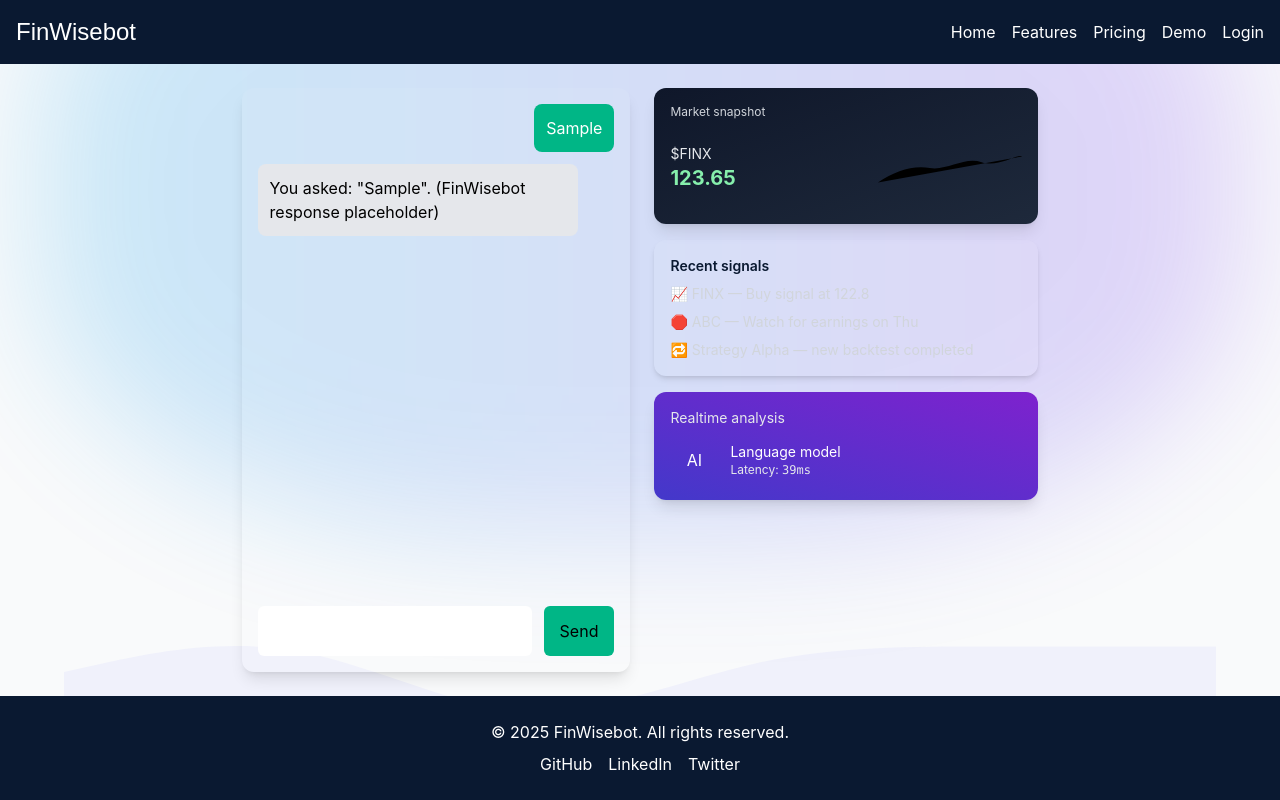
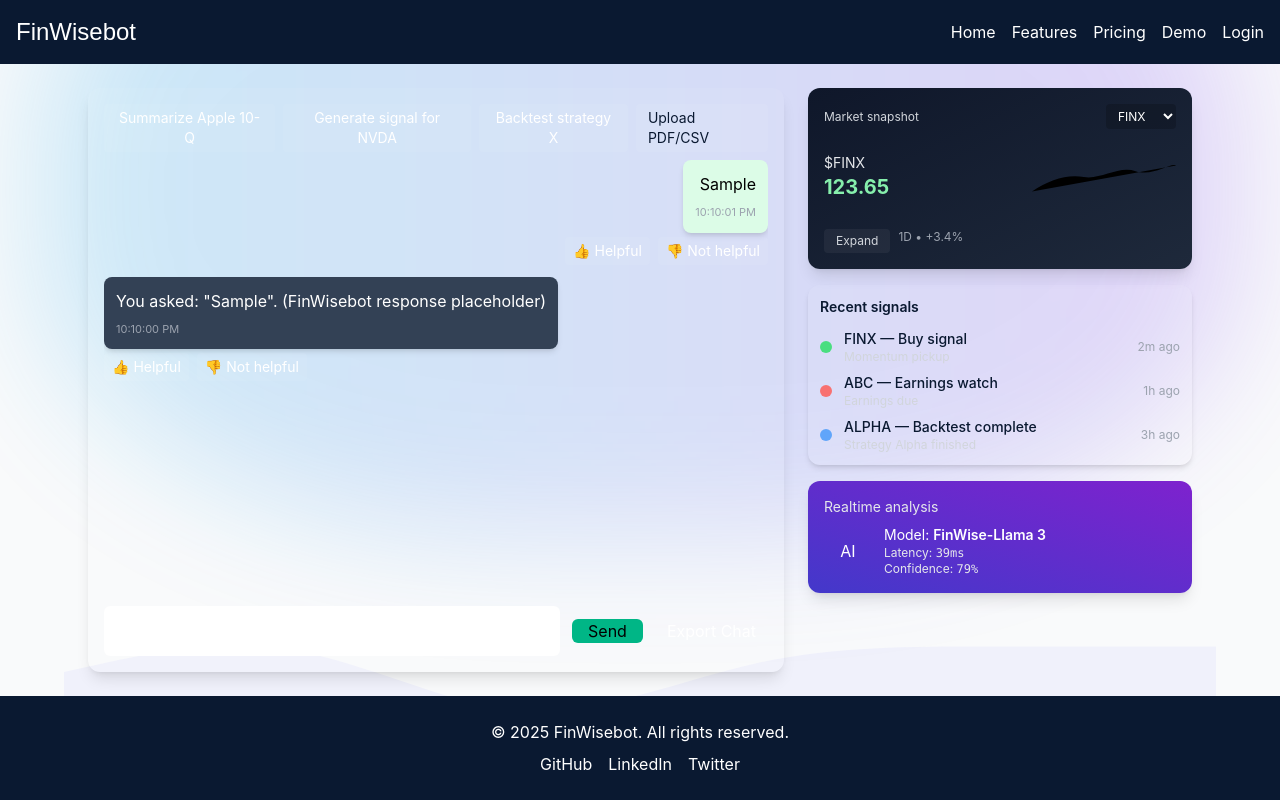
Before and after one commit to assassinyousuf/finwisebot_website, a Next.js app: page /demo in a window 1280 px wide. Both pictures are taken after typing "Sample" into the empty fields and a click on the button "Send". Built offline with nearby package versions, Linux system fonts and the light colour scheme.

Commit message:
feat(demo): interactive demo enhancements — reactions, citations, quick-actions, upload, export, signal clicks, visualizer improvements

```diff
--- a/src/components/ChatBubble.jsx
+++ b/src/components/ChatBubble.jsx
@@ -1,9 +1,36 @@
-export default function ChatBubble({ message }) {
+import { useState } from 'react';
+
+export default function ChatBubble({ message, onReact }) {
   const isUser = message.type === 'user';
+  const [helpful, setHelpful] = useState(null); // true/false/null
+
+  const toggleReact = (val) => {
+    setHelpful(val);
+    if (onReact) onReact({ id: message.id, helpful: val });
+  };
+
+  const time = message.time || new Date().toLocaleTimeString();
+
   return (
-    <div className={`mb-2 flex ${isUser ? 'justify-end' : 'justify-start'}`}>
-      <div className={`p-3 rounded-lg max-w-xs ${isUser ? 'bg-accent text-white' : 'bg-gray-200 text-black'}`}>
-        {message.text}
+    <div className={`mb-3 flex ${isUser ? 'justify-end' : 'justify-start'} animate-fade`}>
+      <div className={`max-w-xl ${isUser ? 'text-right' : 'text-left'}`}>
+        <div className={`inline-block p-3 rounded-lg ${isUser ? 'bg-green-100 text-black' : 'bg-slate-700 text-white'} shadow-md`}>
+          <div className="whitespace-pre-wrap">{message.text}</div>
+          {message.citations && message.citations.length > 0 && (
+            <div className="mt-2 text-xs text-blue-200">
+              {message.citations.map((c, i) => (
+                <div key={i}><a href={c.href} target="_blank" rel="noreferrer" className="underline">{c.label || c.href}</a></div>
+              ))}
+            </div>
+          )}
+          <div className="mt-2 text-[11px] text-gray-400">{time}</div>
+        </div>
+
+        {/* Reactions */}
+        <div className="mt-1 flex gap-2 justify-start text-sm">
+          <button onClick={() => toggleReact(true)} className={`px-2 py-1 rounded ${helpful === true ? 'bg-green-600 text-white' : 'bg-white/5 text-white'}`}>👍 Helpful</button>
+          <button onClick={() => toggleReact(false)} className={`px-2 py-1 rounded ${helpful === false ? 'bg-red-600 text-white' : 'bg-white/5 text-white'}`}>👎 Not helpful</button>
+        </div>
       </div>
     </div>
   );
--- a/src/components/DemoVisualizer.jsx
+++ b/src/components/DemoVisualizer.jsx
@@ -1,6 +1,6 @@
 import { useEffect, useState } from 'react';
 
-function MiniChart() {
+function MiniChart({ seed = 0 }) {
   return (
     <svg viewBox="0 0 100 40" className="w-full h-20 sparkline">
       <path d="M0 30 C12 22 24 18 36 20 C48 22 60 12 72 16 C84 20 96 10 100 12" />
@@ -8,8 +8,16 @@ function MiniChart() {
   );
 }
 
-export default function DemoVisualizer() {
+export default function DemoVisualizer({ onSignalClick }) {
   const [ticks, setTicks] = useState(0);
+  const [symbol, setSymbol] = useState('FINX');
+  const [expanded, setExpanded] = useState(false);
+
+  const signals = [
+    { symbol: 'FINX', title: 'Buy signal', summary: 'Momentum pickup', time: '2m ago', status: 'buy' },
+    { symbol: 'ABC', title: 'Earnings watch', summary: 'Earnings due', time: '1h ago', status: 'sell' },
+    { symbol: 'ALPHA', title: 'Backtest complete', summary: 'Strategy Alpha finished', time: '3h ago', status: 'backtest' },
+  ];
 
   useEffect(() => {
     const id = setInterval(() => setTicks(t => (t + 1) % 1000), 900);
@@ -19,25 +27,51 @@ export default function DemoVisualizer() {
   return (
     <div className="hidden md:flex flex-col gap-4 w-96">
       <div className="bg-gradient-to-br from-slate-900 to-slate-800 p-4 rounded-xl shadow-lg text-white float-up">
-        <div className="text-xs text-gray-300">Market snapshot</div>
+        <div className="flex items-center justify-between">
+          <div className="text-xs text-gray-300">Market snapshot</div>
+          <select value={symbol} onChange={(e) => setSymbol(e.target.value)} className="bg-black/20 text-white text-xs rounded px-2 py-1">
+            <option>FINX</option>
+            <option>NVDA</option>
+            <option>TSLA</option>
+            <option>AAPL</option>
+          </select>
+        </div>
         <div className="flex items-center justify-between mt-2">
           <div>
-            <div className="text-sm text-gray-200">$FINX</div>
+            <div className="text-sm text-gray-200">${symbol}</div>
             <div className="text-xl font-bold text-green-300">{(123.45 + (ticks%7)/10).toFixed(2)}</div>
           </div>
           <div className="w-36">
-            <MiniChart />
+            <MiniChart seed={ticks} />
           </div>
+        </div>
+        <div className="mt-3 text-xs text-gray-300 flex gap-2">
+          <button onClick={() => setExpanded(true)} className="bg-white/5 px-3 py-1 rounded">Expand</button>
+          <div className="text-xs text-gray-400">1D • +3.4%</div>
         </div>
       </div>
 
-      <div className="bg-white/5 p-4 rounded-xl shadow-md float-up">
-        <div className="text-sm font-semibold mb-2">Recent signals</div>
-        <ul className="space-y-2 text-sm text-gray-300">
-          <li>📈 FINX — Buy signal at 122.8</li>
-          <li>🛑 ABC — Watch for earnings on Thu</li>
-          <li>🔁 Strategy Alpha — new backtest completed</li>
-        </ul>
+      <div className="float-up">
+        {/* Use SignalList structure inline to avoid extra import */}
+        <div className="bg-white/5 p-3 rounded-xl shadow-md">
+          <div className="text-sm font-semibold mb-3">Recent signals</div>
+          <ul className="space-y-2 text-sm">
+            {signals.map((s, i) => (
+              <li key={i} className="flex items-center justify-between gap-2">
+                <button onClick={() => onSignalClick && onSignalClick(s)} className="text-left flex-1">
+                  <div className="flex items-center gap-3">
+                    <div className={`w-3 h-3 rounded-full ${s.status === 'buy' ? 'bg-green-400' : s.status === 'sell' ? 'bg-red-400' : 'bg-blue-400'}`}></div>
+                    <div>
+                      <div className="font-medium text-sm">{s.symbol} — {s.title}</div>
+                      <div className="text-xs text-gray-300">{s.summary}</div>
+                    </div>
+                  </div>
+                </button>
+                <div className="text-xs text-gray-400">{s.time}</div>
+              </li>
+            ))}
+          </ul>
+        </div>
       </div>
 
       <div className="bg-gradient-to-tr from-indigo-700 to-purple-700 p-4 rounded-xl shadow-lg text-white float-up">
@@ -45,8 +79,9 @@ export default function DemoVisualizer() {
         <div className="flex items-center gap-3">
           <div className="w-12 h-12 rounded-full bg-white/6 flex items-center justify-center">AI</div>
           <div>
-            <div className="text-sm">Language model</div>
+            <div className="text-sm">Model: <span className="font-semibold">FinWise-Llama 3</span></div>
             <div className="text-xs text-gray-200">Latency: <span className="font-mono">{(30 + (ticks % 40))}ms</span></div>
+            <div className="text-xs text-gray-200">Confidence: <span className="font-mono">{(70 + (ticks % 30))}%</span></div>
           </div>
         </div>
       </div>
--- /dev/null
+++ b/src/components/ExportButton.jsx
@@ -0,0 +1,15 @@
+export default function ExportButton({ messages = [] }) {
+  const download = () => {
+    const blob = new Blob([JSON.stringify({ exportedAt: new Date(), messages }, null, 2)], { type: 'application/json' });
+    const url = URL.createObjectURL(blob);
+    const a = document.createElement('a');
+    a.href = url;
+    a.download = `finwisebot_chat_${Date.now()}.json`;
+    a.click();
+    URL.revokeObjectURL(url);
+  };
+
+  return (
+    <button onClick={download} className="bg-white/5 text-white px-3 py-1 rounded">Export Chat</button>
+  );
+}
--- /dev/null
+++ b/src/components/Modal.jsx
@@ -0,0 +1,15 @@
+export default function Modal({ open, title, onClose, children }) {
+  if (!open) return null;
+  return (
+    <div className="fixed inset-0 z-50 flex items-center justify-center">
+      <div className="absolute inset-0 bg-black/50" onClick={onClose}></div>
+      <div className="relative z-10 w-full max-w-3xl p-6 bg-white rounded-lg shadow-lg">
+        <div className="flex items-center justify-between mb-4">
+          <h3 className="text-lg font-semibold">{title}</h3>
+          <button onClick={onClose} className="text-gray-600">Close</button>
+        </div>
+        <div>{children}</div>
+      </div>
+    </div>
+  );
+}
--- /dev/null
+++ b/src/components/SignalList.jsx
@@ -0,0 +1,23 @@
+export default function SignalList({ signals = [], onClick }) {
+  return (
+    <div className="bg-white/5 p-3 rounded-xl shadow-md">
+      <div className="text-sm font-semibold mb-3">Recent signals</div>
+      <ul className="space-y-2 text-sm">
+        {signals.map((s, i) => (
+          <li key={i} className="flex items-center justify-between gap-2">
+            <button onClick={() => onClick && onClick(s)} className="text-left flex-1">
+              <div className="flex items-center gap-3">
+                <div className={`w-3 h-3 rounded-full ${s.status === 'buy' ? 'bg-green-400' : s.status === 'sell' ? 'bg-red-400' : 'bg-blue-400'}`}></div>
+                <div>
+                  <div className="font-medium text-sm">{s.symbol} — {s.title}</div>
+                  <div className="text-xs text-gray-300">{s.summary}</div>
+                </div>
+              </div>
+            </button>
+            <div className="text-xs text-gray-400">{s.time}</div>
+          </li>
+        ))}
+      </ul>
+    </div>
+  );
+}
--- a/src/pages/demo.jsx
+++ b/src/pages/demo.jsx
@@ -3,6 +3,7 @@ import Navbar from '../components/Navbar';
 import Footer from '../components/Footer';
 import ChatBubble from '../components/ChatBubble';
 import DemoVisualizer from '../components/DemoVisualizer';
+import ExportButton from '../components/ExportButton';
 import DemoBackground from '../components/DemoBackground';
 
 export default function Demo() {
@@ -25,7 +26,7 @@ export default function Demo() {
       body: JSON.stringify({ query: input })
     });
     const data = await response.json();
-    const botMessage = { text: data.answer, type: 'bot' };
+  const botMessage = { text: data.answer, type: 'bot', citations: data.citations || [], time: new Date().toLocaleTimeString() };
     // small delay to showcase typing indicator
     setTimeout(() => {
       setMessages(prev => [...prev, botMessage]);
@@ -35,12 +36,47 @@ export default function Demo() {
     }, 700 + Math.random() * 600);
   }
 
+  const handleSignalClick = (signal) => {
+    // populate chat with explanation when a signal is clicked
+    const botMsg = { text: `Signal for ${signal.symbol}: ${signal.title}. ${signal.summary}`, type: 'bot', citations: [{ href: '#', label: 'Source' }], time: new Date().toLocaleTimeString() };
+    setMessages(prev => [...prev, botMsg]);
+  };
+
+  const quickActions = [
+    { label: 'Summarize Apple 10-Q', prompt: 'Summarize AAPL 10-Q' },
+    { label: 'Generate signal for NVDA', prompt: 'Generate trading signal for NVDA' },
+    { label: 'Backtest strategy X', prompt: 'Backtest strategy X over 5 years' }
+  ];
+
+  const handleQuick = (p) => { setInput(p); setTimeout(() => handleSend(), 50); };
+
+  const handleFileUpload = (e) => {
+    const f = e.target.files && e.target.files[0];
+    if (!f) return;
+    const msg = { text: `Uploaded file: ${f.name} (${Math.round(f.size/1024)} KB) — parsing and summarizing...`, type: 'user', time: new Date().toLocaleTimeString() };
+    setMessages(prev => [...prev, msg]);
+    // placeholder: create a mock AI response
+    setTimeout(() => {
+      setMessages(prev => [...prev, { text: `Summary of ${f.name}: (demo) key points extracted.`, type: 'bot', time: new Date().toLocaleTimeString() }]);
+    }, 900);
+  };
+
   return (
     <div className="flex flex-col min-h-screen relative overflow-hidden">
       <DemoBackground />
       <Navbar />
       <main className="flex-1 p-6 max-w-6xl mx-auto flex gap-6">
         <section className="flex-1 flex flex-col bg-white/5 rounded-xl p-4 shadow-lg">
+          <div className="mb-2 flex gap-2">
+            {quickActions.map((q, i) => (
+              <button key={i} onClick={() => handleQuick(q.prompt)} className="bg-white/5 text-white px-3 py-1 rounded text-sm">{q.label}</button>
+            ))}
+            <label className="ml-auto flex items-center gap-2 text-sm">
+              <input type="file" accept=".pdf,.csv" onChange={handleFileUpload} className="hidden" />
+              <span className="bg-white/5 px-3 py-1 rounded">Upload PDF/CSV</span>
+            </label>
+          </div>
+
           <div ref={scrollRef} className="flex-1 overflow-y-auto mb-4 space-y-3">
             {messages.map((msg, idx) => <ChatBubble key={idx} message={msg} />)}
             {typing && (
@@ -51,7 +87,7 @@ export default function Demo() {
             )}
           </div>
 
-          <div className="flex gap-3">
+          <div className="flex gap-3 items-center">
             <input
               className="flex-1 p-3 rounded-md bg-white/6 border border-white/10 text-white placeholder-white/50 focus:outline-none"
               value={input}
@@ -60,11 +96,12 @@ export default function Demo() {
               onKeyDown={(e) => { if (e.key === 'Enter') handleSend(); }}
             />
             <button onClick={handleSend} className="bg-accent text-black px-4 rounded-md">Send</button>
+            <ExportButton messages={messages} />
           </div>
         </section>
 
         <aside className="w-96">
-          <DemoVisualizer />
+          <DemoVisualizer onSignalClick={handleSignalClick} />
         </aside>
       </main>
       <Footer />
```
